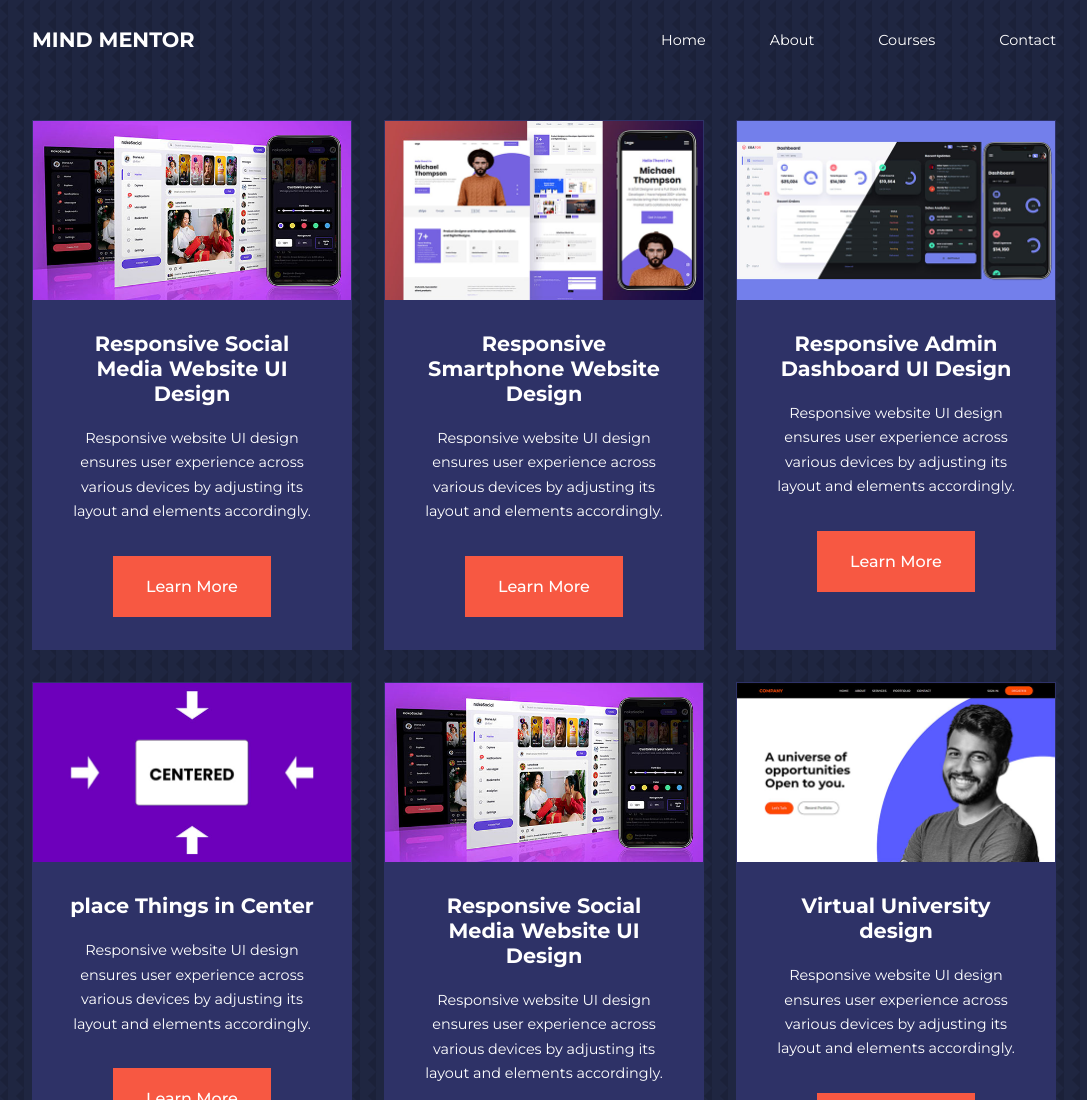
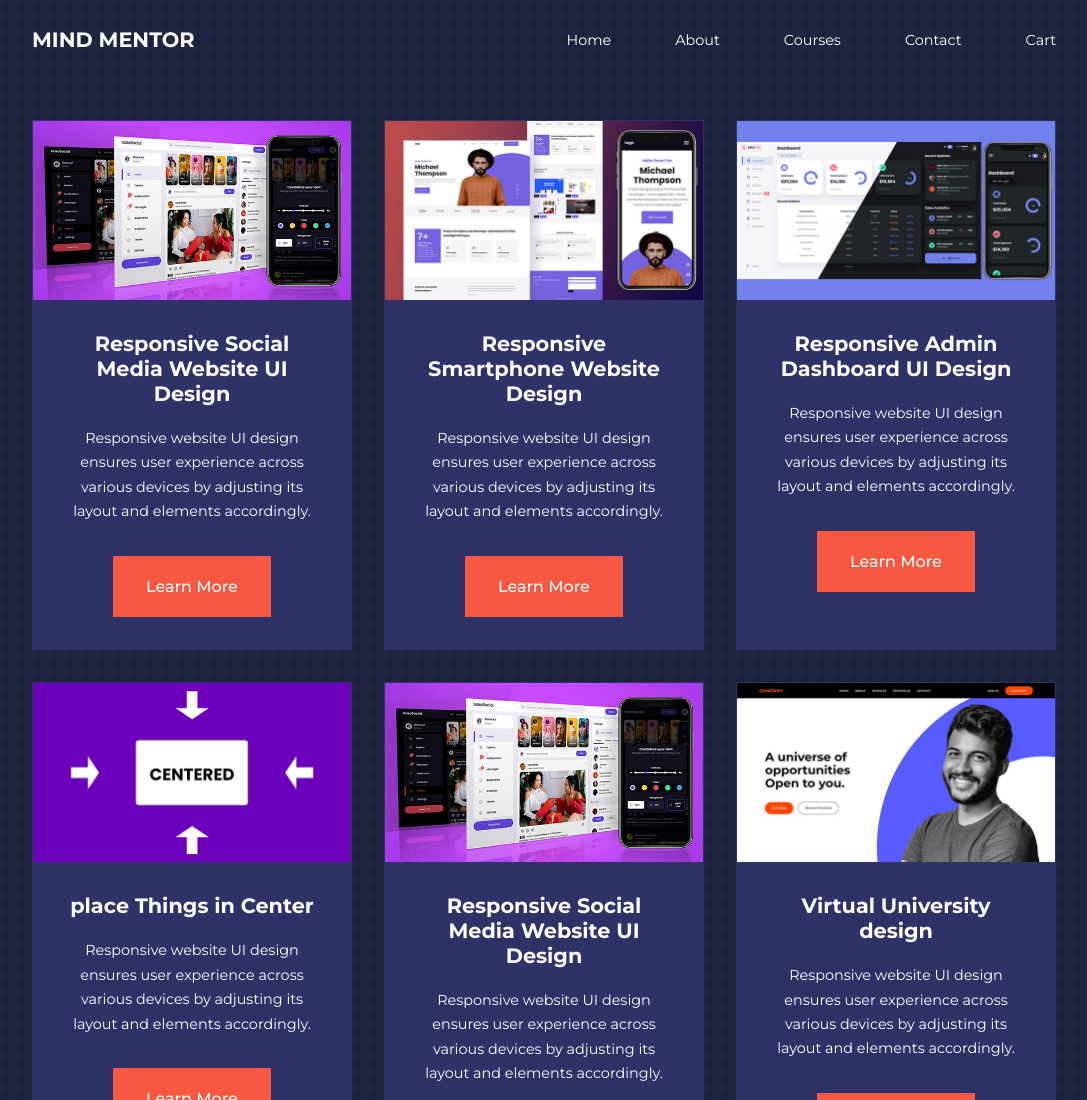
Before and after one commit to anjali-205/Mind-Mentor, a plain HTML site: page courses.html in a window 1280 px wide. Shown: the top 1100 px of the page, without its empty margins (96-1183 px from the left). Drawn offline with nearby package versions, Linux system fonts and the light colour scheme.

Commit message:
Update courses.html

```diff
--- a/courses.html
+++ b/courses.html
@@ -33,6 +33,7 @@
     <li><a href="about.html">About</a></li>
     <li><a href="courses.html">Courses</a></li>
     <li><a href="contact.html">Contact</a></li>
+    <li><a href="cart.html">Cart</a></li> <!-- Cart link added -->
 </ul>
              <button id="open-menu-btn"><i class="uil uil-bars"></i></button>
              <button id="close-menu-btn"><i class="uil uil-multiply"></i></button>
```
Lines whose indentation alone changed are shown as unchanged.
